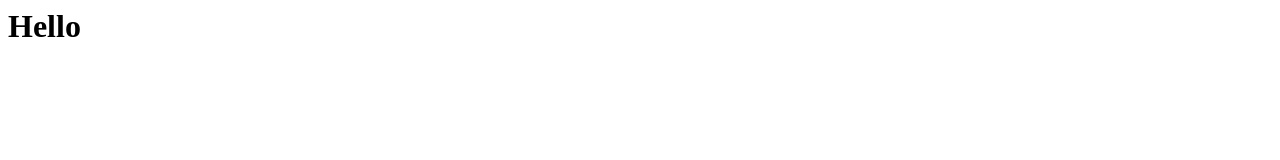
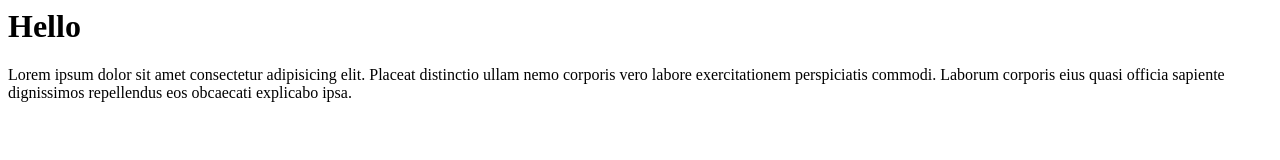
Before and after one commit to vamsik06/LearnGit, a plain HTML site: page index.html in a window 1280 px wide. Drawn offline with Linux system fonts and the light colour scheme.

Commit message:
Added p tag

```diff
--- a/index.html
+++ b/index.html
@@ -1 +1,2 @@
 <h1>Hello</h1>
+<p>Lorem ipsum dolor sit amet consectetur adipisicing elit. Placeat distinctio ullam nemo corporis vero labore exercitationem perspiciatis commodi. Laborum corporis eius quasi officia sapiente dignissimos repellendus eos obcaecati explicabo ipsa.</p>
```
